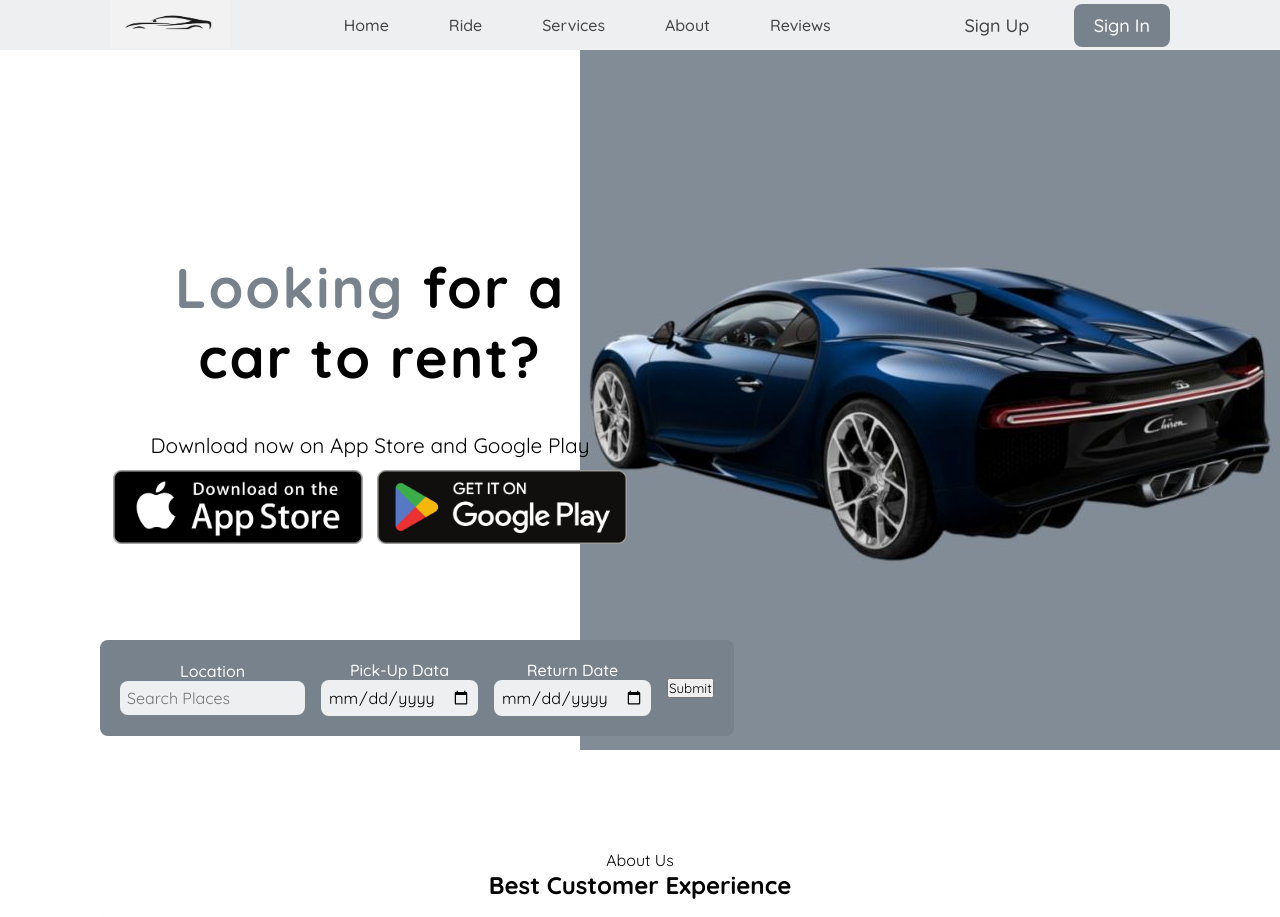
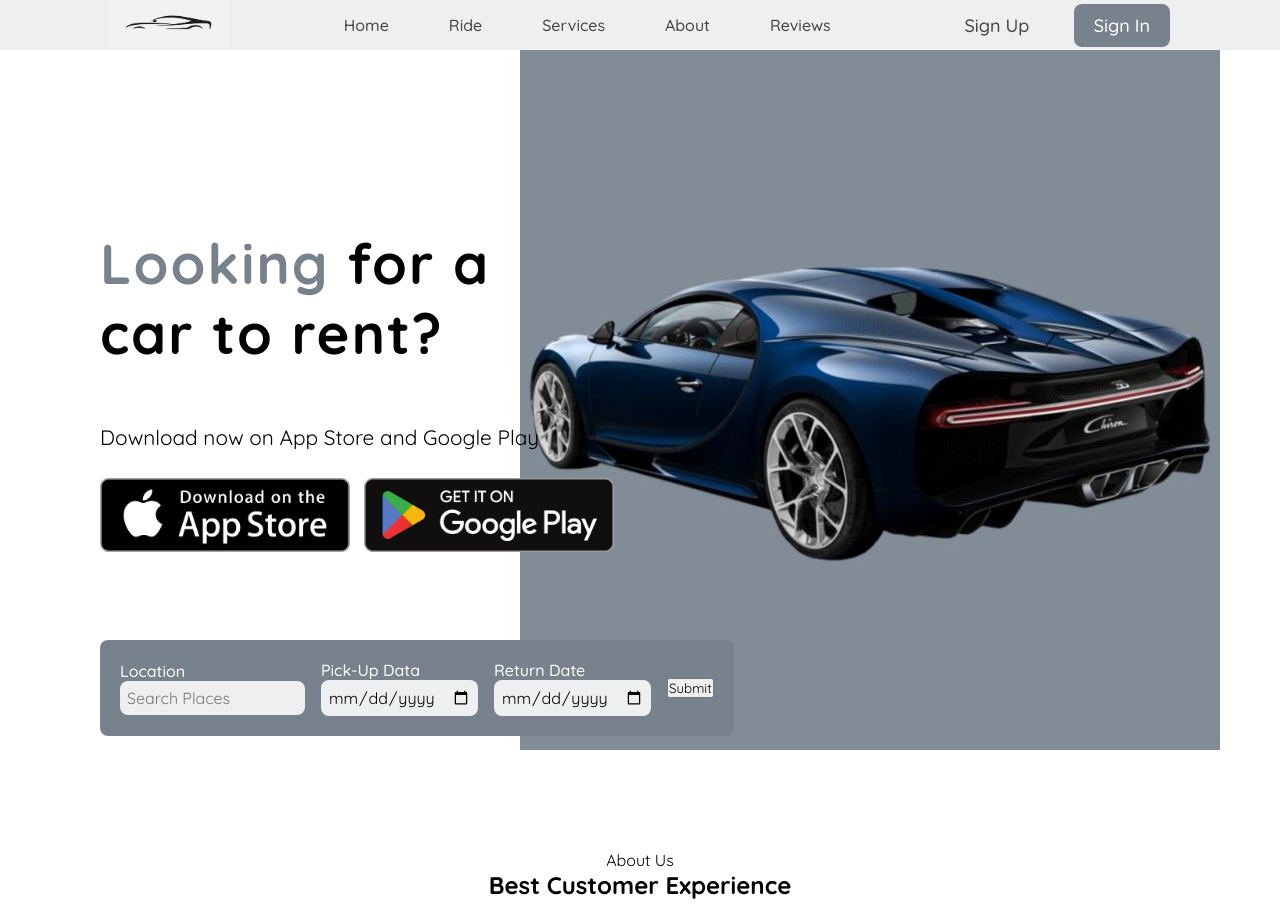
Before and after one commit to Krahjeta/projekti, a PHP site: page /Website.html in a window 1280 px wide. Shown: the top 917 px of the page. Run offline with PHP 8.4, Linux system fonts and the light colour scheme.

Commit message:
? commit

```diff
--- a/style.css
+++ b/style.css
@@ -191,15 +191,25 @@ box-shadow: 0 4px 8px rgba(0, 0, 0, 0.2);
 width: 100%;
 min-height: 100vh;
 position: relative;
-background: url(Bugatti.jpg)  ;
-background-repeat: no-repeat;
-background-position: right;
+background: url(Bugatti.jpg) no-repeat ;
+background-position: right 60px center;
 background-size: auto;
+padding-right: 50px;
 display: grid;
 align-items: center;
 grid-template-columns: repeat(2, 1fr);
 z-index: -1;
 
+}
+.home{
+    margin-right: 50px;
+}
+.text{
+    display: flex;
+    flex-direction: column;
+    align-items: flex-start;
+    gap: 1rem;
+    text-align: left;
 }
 
 .text h1{
```
